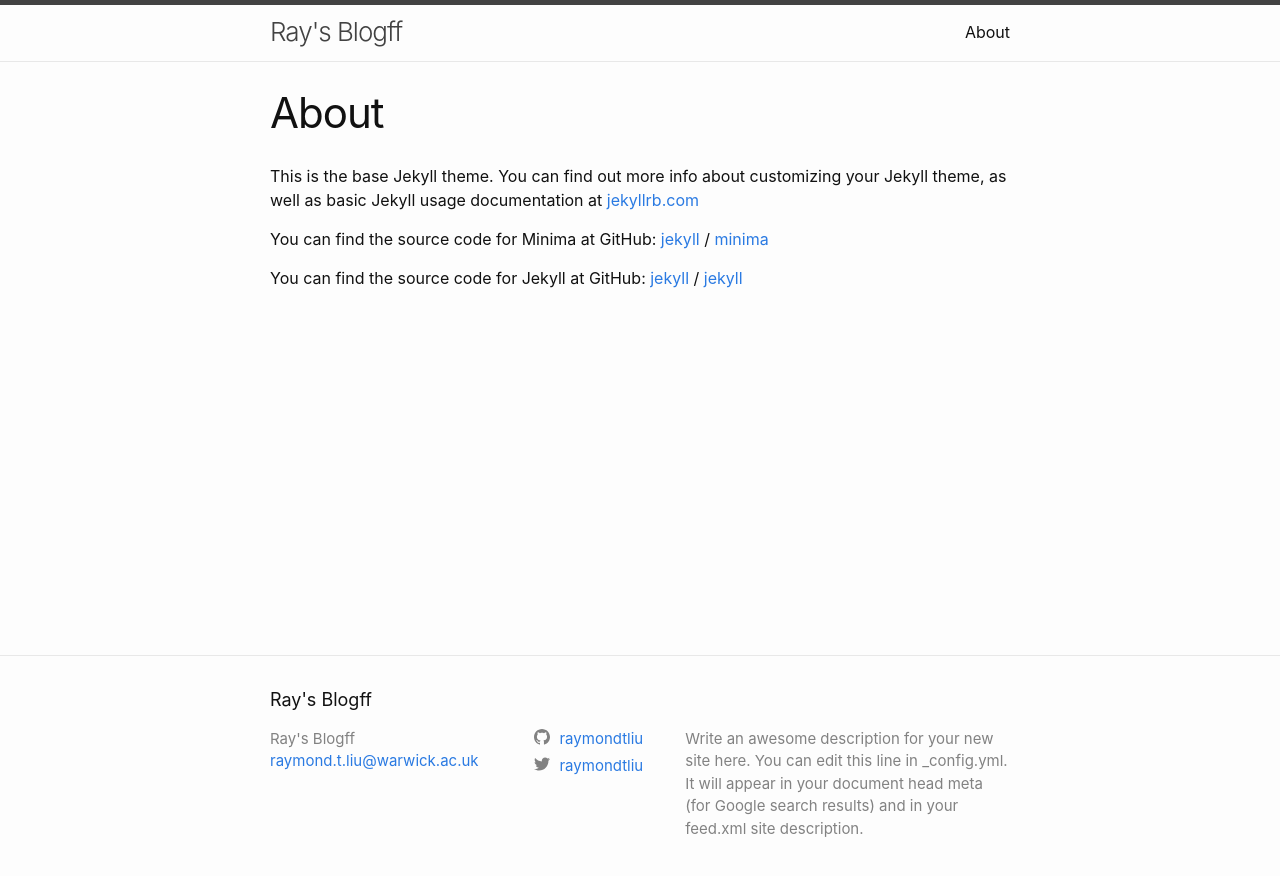
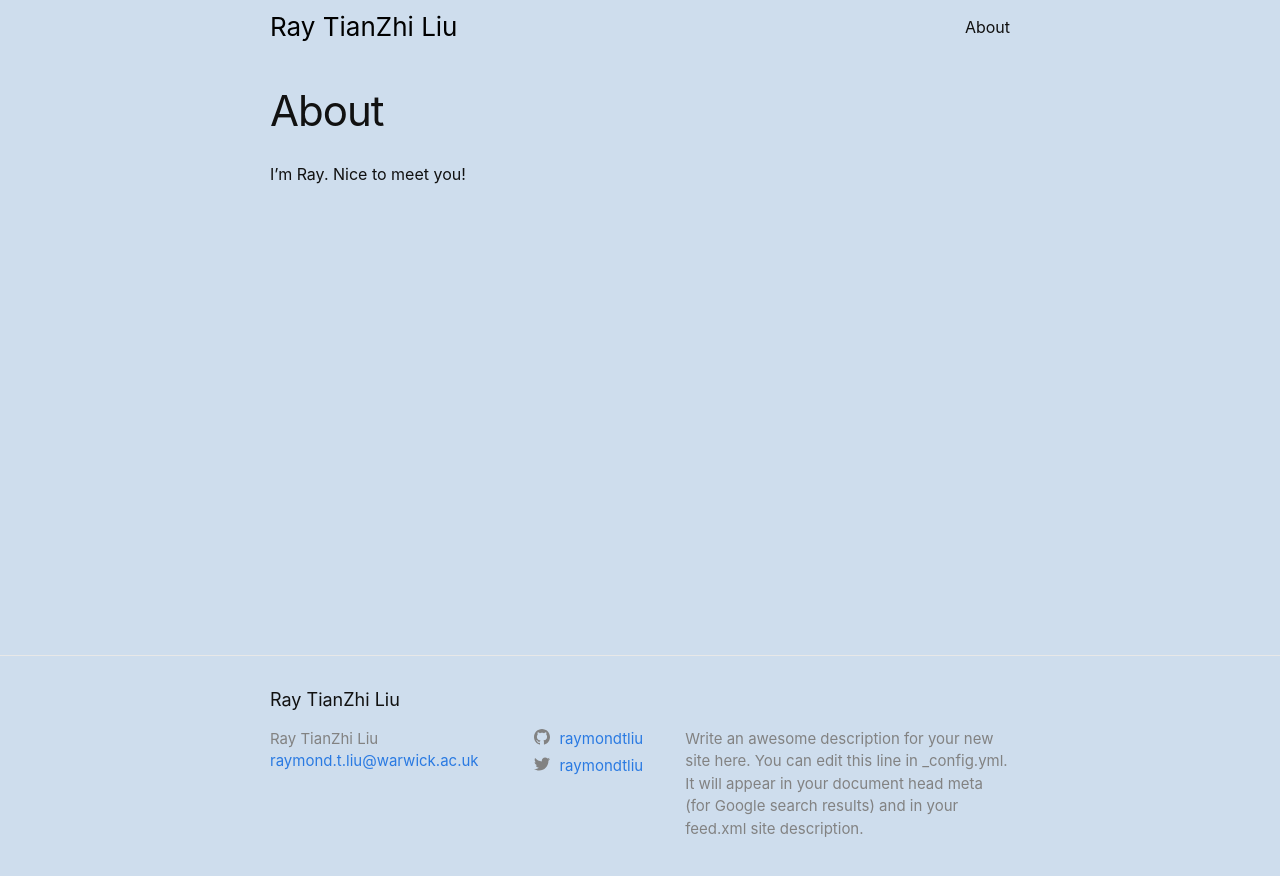
Before and after one commit to raymondtliu/raymondtliu.github.io, a Jekyll site: the page built from about.markdown, in a window 1280 px wide. Shown: the top 876 px of the page. Built offline with Jekyll 4.4.1, drawn with Linux system fonts in a browser that asks for light colours.

Commit message:
changed names, added config

```diff
--- a/_config.yml
+++ b/_config.yml
@@ -18,7 +18,7 @@
 # You can create any custom variable you would like, and they will be accessible
 # in the templates via {{ site.myvariable }}.
 
-title: Ray's Blogff
+title: Ray TianZhi Liu
 email: raymond.t.liu@warwick.ac.uk
 description: >- # this means to ignore newlines until "baseurl:"
   Write an awesome description for your new site here. You can edit this
--- a/_sass/minima.scss
+++ b/_sass/ray_theme.scss
@@ -11,7 +11,7 @@ $base-line-height: 1.5 !default;
 $spacing-unit:     30px !default;
 
 $text-color:       #111 !default;
-$background-color: #fdfdfd !default;
+$background-color: #cedded !default;
 $brand-color:      #2a7ae2 !default;
 
 $grey-color:       #828282 !default;
@@ -45,7 +45,7 @@ $on-laptop:        800px !default;
 
 // Import partials.
 @import
-  "minima/base",
-  "minima/layout",
-  "minima/syntax-highlighting"
+  "ray_theme/base",
+  "ray_theme/layout",
+  "ray_theme/syntax-highlighting"
 ;
--- a/_sass/minima/_layout.scss
+++ b/_sass/ray_theme/_layout.scss
@@ -2,9 +2,7 @@
  * Site header
  */
 .site-header {
-  border-top: 5px solid $grey-color-dark;
-  border-bottom: 1px solid $grey-color-light;
-  min-height: $spacing-unit * 1.865;
+  min-height: $spacing-unit * 2;
 
   // Positioning context for the mobile navigation icon
   position: relative;
@@ -12,15 +10,15 @@
 
 .site-title {
   @include relative-font-size(1.625);
-  font-weight: 300;
+  font-weight: 400;
   line-height: $base-line-height * $base-font-size * 2.25;
-  letter-spacing: -1px;
+  letter-spacing: 0px;
   margin-bottom: 0;
   float: left;
 
   &,
   &:visited {
-    color: $grey-color-dark;
+    color: rgb(0, 0, 0);
   }
 }
 
--- a/about.markdown
+++ b/about.markdown
@@ -4,15 +4,4 @@ title: About
 permalink: /about/
 ---
 
-This is the base Jekyll theme. You can find out more info about customizing your Jekyll theme, as well as basic Jekyll usage documentation at [jekyllrb.com](https://jekyllrb.com/)
-
-You can find the source code for Minima at GitHub:
-[jekyll][jekyll-organization] /
-[minima](https://github.com/jekyll/minima)
-
-You can find the source code for Jekyll at GitHub:
-[jekyll][jekyll-organization] /
-[jekyll](https://github.com/jekyll/jekyll)
-
-
-[jekyll-organization]: https://github.com/jekyll
+I'm Ray. Nice to meet you!
--- a/assets/main.scss
+++ b/assets/main.scss
@@ -2,4 +2,4 @@
 # Only the main Sass file needs front matter (the dashes are enough)
 ---
 
-@import "minima";
+@import "ray_theme";
```
Also changed, not shown: _sass/ray_theme/_base.scss (renamed from _sass/minima/_base.scss), _sass/ray_theme/_syntax-highlighting.scss (renamed from _sass/minima/_syntax-highlighting.scss).
